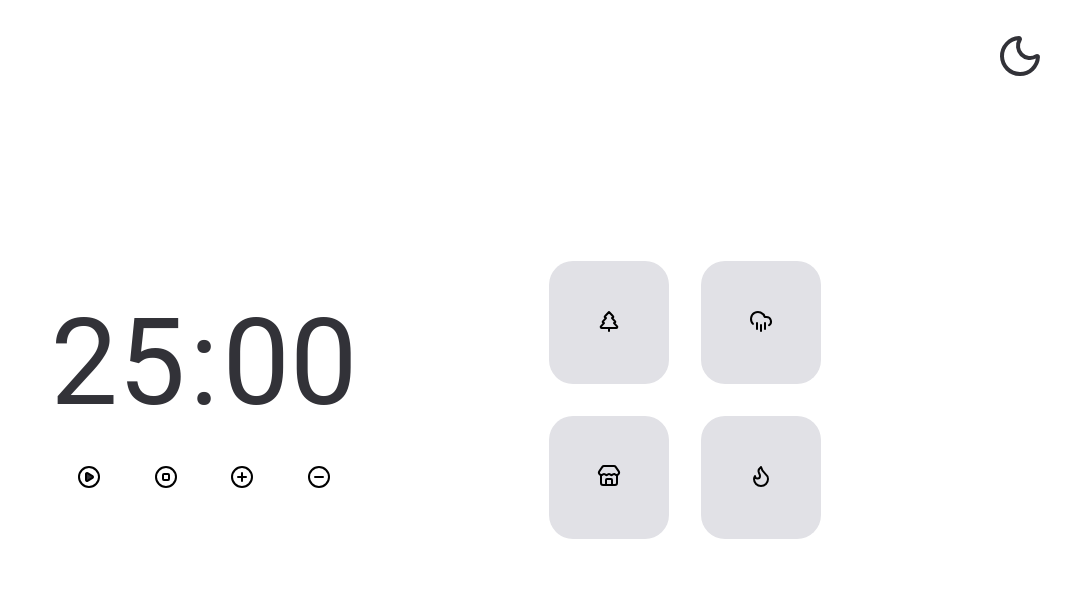
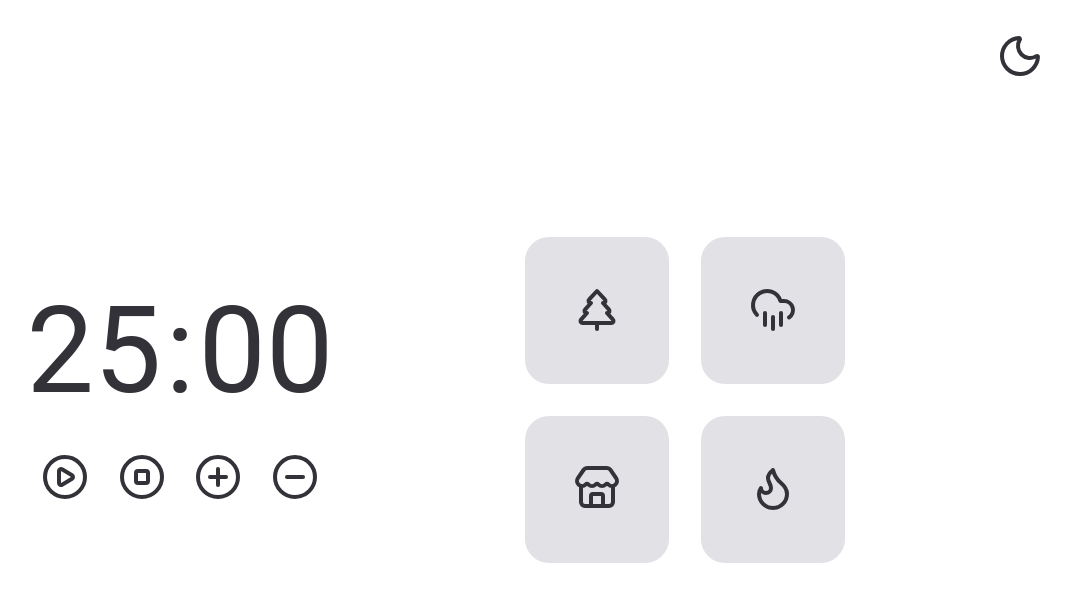
Before and after one commit to FernandoJunior7/focus-timer-v2, a plain HTML site: page index.html in a window 1280 px wide. Shown: the whole page, without its empty margins (204-1275 px from the left). Drawn offline with nearby package versions, Linux system fonts and the light colour scheme.

Commit message:
fix: icons styling

```diff
--- a/index.html
+++ b/index.html
@@ -21,31 +21,31 @@
 					</div>
 					<div id="timer-buttons">
 						<button id="start">
-							<i data-lucide="play-circle"></i>
+							<i class="icon" data-lucide="play-circle"></i>
 						</button>
 						<button id="reset">
-							<i data-lucide="stop-circle"></i>
+							<i class="icon" data-lucide="stop-circle"></i>
 						</button>
 						<button id="add-time">
-							<i data-lucide="plus-circle"></i>
+							<i class="icon" data-lucide="plus-circle"></i>
 						</button>
 						<button id="subtract-time">
-							<i data-lucide="minus-circle"></i>
+							<i class="icon" data-lucide="minus-circle"></i>
 						</button>
 					</div>
 				</div>
 				<div id="sounds-buttons">
 					<button id="forest">
-						<i data-lucide="tree-pine"></i>
+						<i class="icon" data-lucide="tree-pine"></i>
 					</button>
 					<button id="rain">
-						<i data-lucide="cloud-rain"></i>
+						<i class="icon" data-lucide="cloud-rain"></i>
 					</button>
 					<button id="coffee-shop">
-						<i data-lucide="store"></i>
+						<i class="icon" data-lucide="store"></i>
 					</button>
 					<button id="fire">
-						<i data-lucide="flame"></i>
+						<i class="icon" data-lucide="flame"></i>
 					</button>
 				</div>
     </main>
--- a/style.css
+++ b/style.css
@@ -74,7 +74,7 @@ body {
     transition: .3s;
 }
 
-.icon:hover {
+#toggle-theme .icon:hover {
     color: var(--theme-icon-color-hover);
     transform: scale(1.2);
 }
@@ -126,10 +126,6 @@ body {
     outline: var(--timer-button-outline-focus) solid 2px;
 }
 
-#timer-buttons button svg path {
-    fill: var(--text-color);
-}
-
 #sounds-buttons {
     display: grid;
     gap: 2rem;
@@ -149,10 +145,6 @@ body {
 
 #sounds-buttons button.active {
     background-color: var(--sound-button-background-active);
-}
-
-#sounds-buttons button.active svg path {
-    fill: #fff;
 }
 
 
```
Also changed, not shown: assets/+.svg (deleted), assets/-.svg (deleted), assets/play.svg (deleted), assets/stop.svg (deleted).
